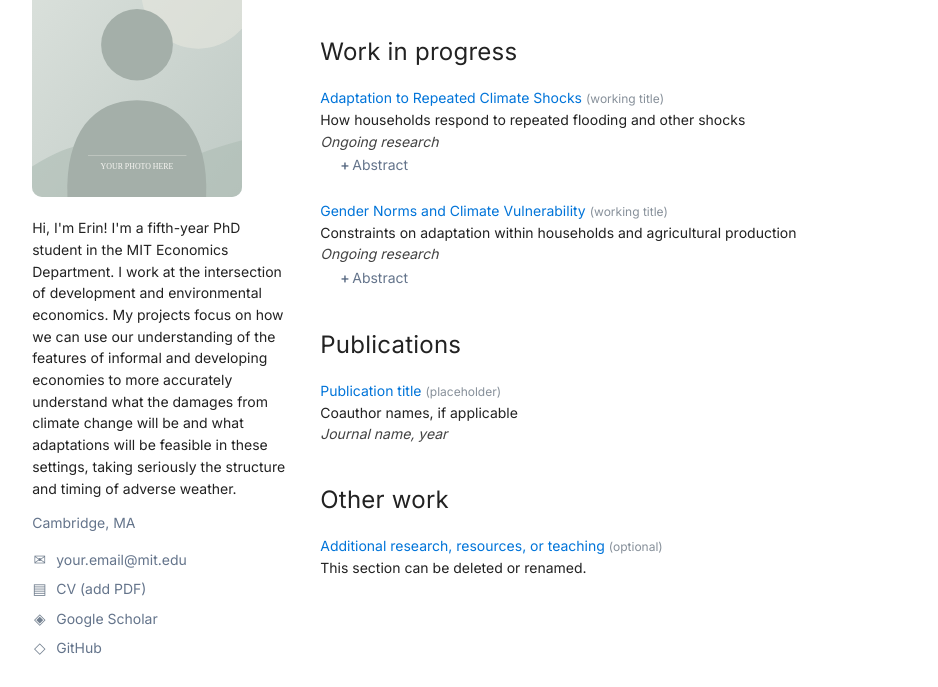
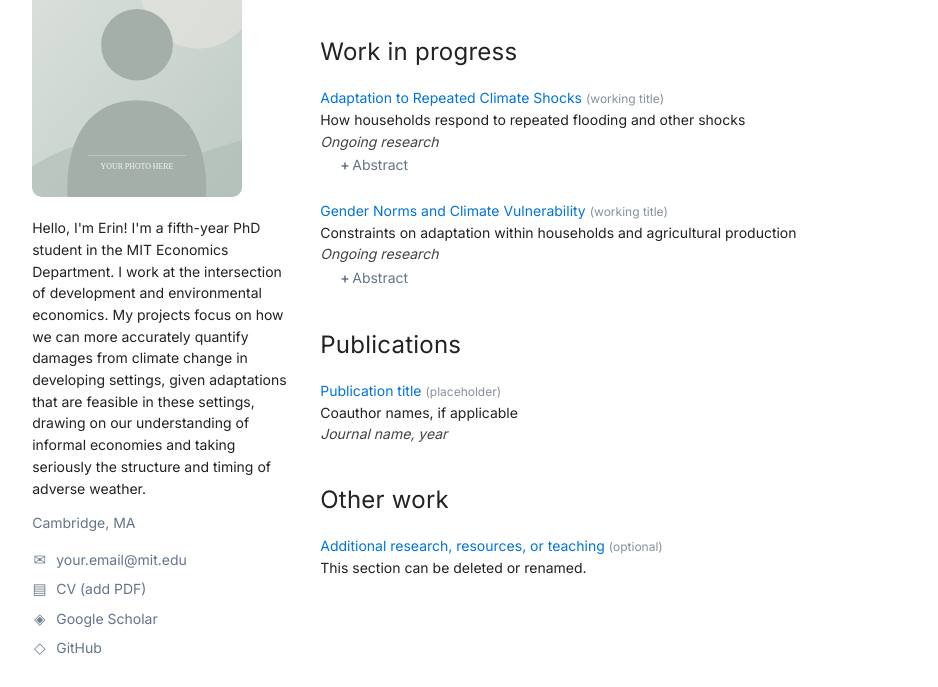
Before and after one commit to eringrela/eringrela.github.io, a plain HTML site: page index.html in a window 1280 px wide. Shown: the part 174-861 px from the top of the page, without its empty margins (19-957 px from the left). Drawn offline with Linux system fonts and the light colour scheme.

Commit message:
Update index.html

```diff
--- a/index.html
+++ b/index.html
@@ -3,7 +3,7 @@
 <head>
   <meta charset="utf-8">
   <meta name="viewport" content="width=device-width, initial-scale=1">
-  <meta name="description" content="Your Name is an economics PhD student at MIT working in development and environmental economics.">
+  <meta name="description" content="Ein Grela is an economics PhD student at MIT working in development and environmental economics.">
   <title>Erin Grela · Economics</title>
   <link rel="icon" href="assets/favicon.svg" type="image/svg+xml">
   <link rel="preconnect" href="https://fonts.googleapis.com">
@@ -18,7 +18,7 @@
       <h1>Erin Grela</h1>
       <!-- Replace the placeholder with your headshot and update the image description. -->
       <img class="headshot" src="assets/portrait-placeholder.svg" width="210" height="230" alt="Placeholder for your headshot">
-      <p>Hi, I'm Erin! I'm a fifth-year PhD student in the MIT Economics Department. I work at the intersection of development and environmental economics. My projects focus on how we can use our understanding of the features of informal and developing economies to more accurately understand what the damages from climate change will be and what adaptations will be feasible in these settings, taking seriously the structure and timing of adverse weather. </p>
+      <p>Hello, I'm Erin! I'm a fifth-year PhD student in the MIT Economics Department. I work at the intersection of development and environmental economics. My projects focus on how we can more accurately quantify damages from climate change in developing settings, given adaptations that are feasible in these settings, drawing on our understanding of informal economies and taking seriously the structure and timing of adverse weather. </p>
       <p class="location">Cambridge, MA</p>
       <div class="profile-links" aria-label="Contact and profiles">
         <a href="mailto:your.email@mit.edu"><span aria-hidden="true">✉</span> your.email@mit.edu</a>
```
